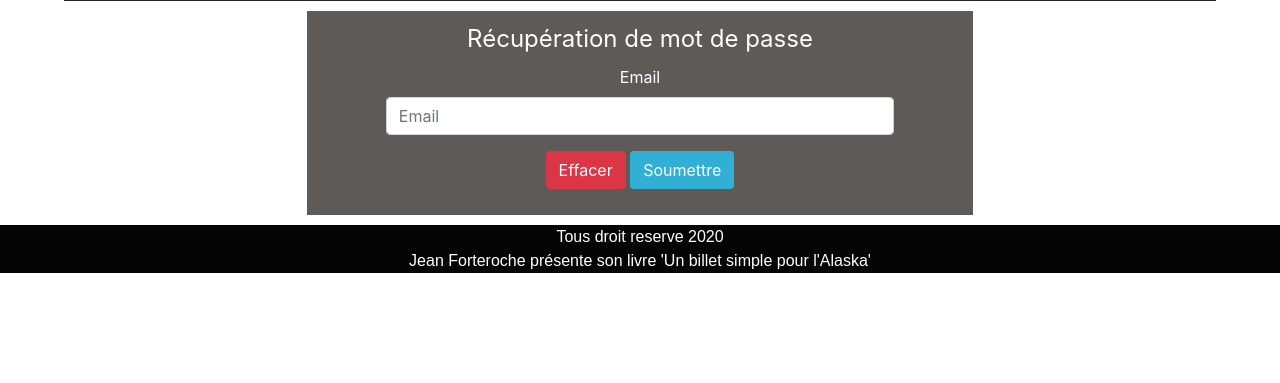
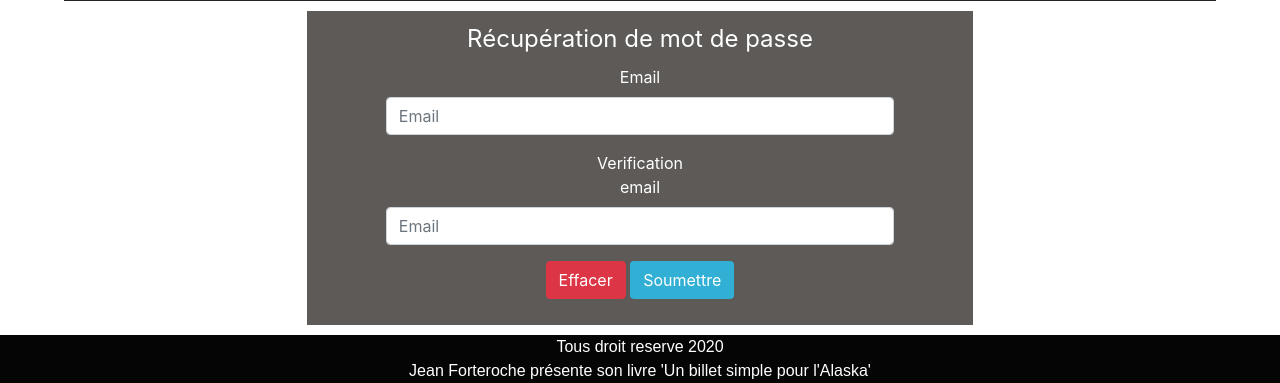
Before and after one commit to HeryRavelojaona/Blog-Jean-Forteroche, a PHP site: template templates/forgotpass.php in a window 1280 px wide. Shown: the part 465-848 px from the top of the page. Before the commit the page ends 738 px from the top, so only its background shows below. Run offline with PHP 8.4, Linux system fonts and the light colour scheme; the template is opened without the code that fills it: most values are stand-ins (such as "Sample title", 1, 10 or a date in 2020); data that the repository does not hold is empty; some libraries are stand-ins or nearby versions; some web fonts are replaced.

Commit message:
New forgotpass verification

```diff
--- a/src/controller/BackController.php
+++ b/src/controller/BackController.php
@@ -63,7 +63,10 @@ class BackController extends Controller
 
            if(!$this->userDAO->checkMail($post)){
                 $errors = 'compte inexistant';
-            };
+            }
+            if($post->get('mail') != $post->get('checkmail')){
+                $errors = 'Mail non identique';
+            }
             if(!$errors){
                 $this->session->set('mailforgot', 'Veuillez validez le mail de changement');
                 $this->mailing->forgotPassword($post->get('mail'));
--- a/templates/forgotpass.php
+++ b/templates/forgotpass.php
@@ -18,6 +18,13 @@
                         <span class="form-error"><?= isset($errors) ? $errors : ''; ?></span>
                         </div>
                     </div>
+                    <div class="form-group">
+                        <label for="checkmail" class="col-lg-2 control-label">Verification email</label>
+                        <div class="col-lg-10 desktop-form">
+                        <input type="email" class="form-control" id="inputEmail" name="checkmail" placeholder="Email">
+                        <span class="form-error"><?= isset($errors) ? $errors : ''; ?></span>
+                        </div>
+                    </div>
                     <div class="form-group ">
                         <div class="col-lg-10 col-lg-offset-2 button-submit desktop-form">
                         <button type="reset" class="btn btn-danger">Effacer</button>
```
